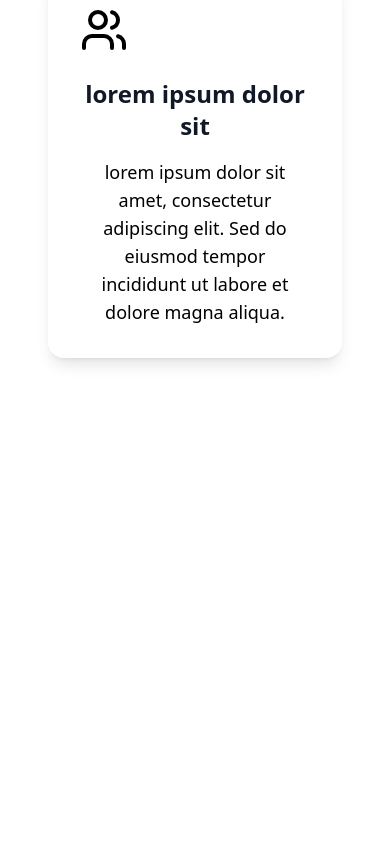
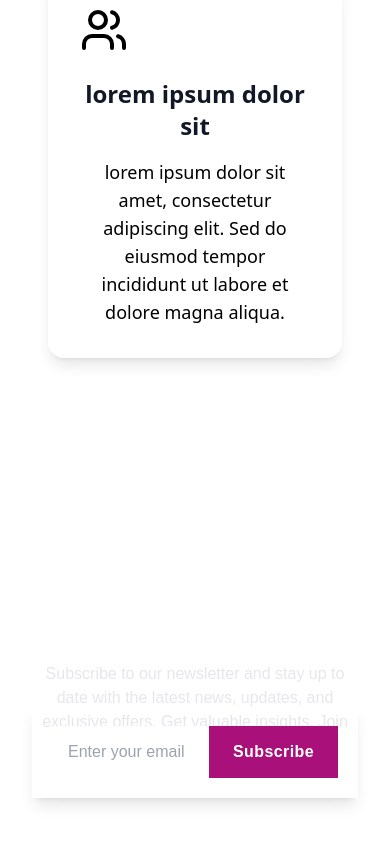
Before and after one commit to harrywhite17/ProjecteAndroid-Videojocapp, a React (Vite) app in the folder hivemind-project/: page / in a window 390 px wide. Shown: the part 5638-6482 px from the top of the page. Before the commit the page ends 6108 px from the top, so only its background shows below. Built offline with nearby package versions, Linux system fonts and the light colour scheme.

Commit message:
Created NewsLetter | Fixed Nav Bug

```diff
--- a/hivemind-project/src/App.jsx
+++ b/hivemind-project/src/App.jsx
@@ -2,6 +2,7 @@ import { BrowserRouter as Router, Route, Routes } from "react-router-dom";
 import NavigationBar from "./components/navbar.jsx";
 import HeroSection from "./components/herosection.jsx";
 import FeaturesSection from "./components/features.jsx";
+import NewsLetter from "./components/newsletter.jsx";
 import Testimonis from "./components/testimonis";
 import TeamsSection from "./components/teams.jsx";
 import Products from "./pages/Products.jsx";
@@ -19,6 +20,7 @@ function App() {
                             <Testimonis />
                             <TeamsSection />
                             <FeaturesSection />
+                            <NewsLetter />
                         </>
                     } />
                     <Route path="/products" element={
--- a/hivemind-project/src/components/navbar.jsx
+++ b/hivemind-project/src/components/navbar.jsx
@@ -7,7 +7,7 @@ export default function NavigationBar(){
         { name: 'Home', href: '/', current: true },
         { name: 'Productes', href: '/products', current: false },
         { name: 'Blog', href: '#', current: false },
-        { name: 'Contacta.ns', href: '#', current: false },
+        { name: 'Contacta\'ns', href: '#', current: false },
     ]
 
     function classNames(...classes) {
--- a/hivemind-project/src/components/newsletter.jsx
+++ b/hivemind-project/src/components/newsletter.jsx
@@ -1,34 +1,27 @@
 import React, { useState } from 'react';
 
 function Newsletter() {
-    const [email, setEmail] = useState('');
+    return (
+        <section className="py-20 bg-gradient-to-br bg-transparent backdrop-blur-3xl rounded-3xl mt-10">
+            <div className="from-teal-700 via-teal-600 to-teal-700 relative font-[sans-serif]">
+                <div className="max-w-2xl mx-auto text-center">
+                    <h2 className="text-white text-4xl font-extrabold">Subscribe to Our Newsletter</h2>
+                    <div className="my-6">
+                        <p className="text-base text-gray-200">Subscribe to our newsletter and stay up to date with the
+                            latest news, updates, and exclusive offers. Get valuable insights. Join our community today!</p>
+                    </div>
 
-    const handleSubmit = (e) => {
-        e.preventDefault();
-        console.log('Subscriure:', email);
-        setEmail('');
-    };
-
-    return (
-        <section className="bg-gray-800 text-white p-8 rounded-lg text-center max-w-md mx-auto">
-            <h2 className="text-2xl font-semibold mb-4">Subscriu-te al nostre Newsletter</h2>
-            <p className="text-lg mb-6">Mantén-te informat amb les últimes notícies!</p>
-            <form className="flex flex-col sm:flex-row items-center gap-4" onSubmit={handleSubmit}>
-                <input
-                    type="email"
-                    placeholder="Introdueix el teu correu electrònic"
-                    value={email}
-                    onChange={(e) => setEmail(e.target.value)}
-                    required
-                    className="px-4 py-2 rounded-md w-full sm:w-auto flex-1 text-gray-800"
-                />
-                <button
-                    type="submit"
-                    className="px-4 py-2 bg-yellow-500 text-gray-800 font-semibold rounded-md hover:bg-yellow-600 transition"
-                >
-                    Subscriu-me
-                </button>
-            </form>
+                    <div
+                        className="max-w-2xl left-0 right-0 mx-auto w-full p-5 flex items-center shadow-lg absolute -bottom-10">
+                        <input type="email" placeholder="Enter your email"
+                               className="w-full bg-red py-3.5 px-4 text-gray-800 text-base focus:outline-none"/>
+                        <button
+                            className="bg-[#a91079] hover:bg-[#a91079e2] text-white text-base font-semibold tracking-wide py-3.5 px-6 focus:outline-none">
+                            Subscribe
+                        </button>
+                    </div>
+                </div>
+            </div>
         </section>
     );
 }
```
